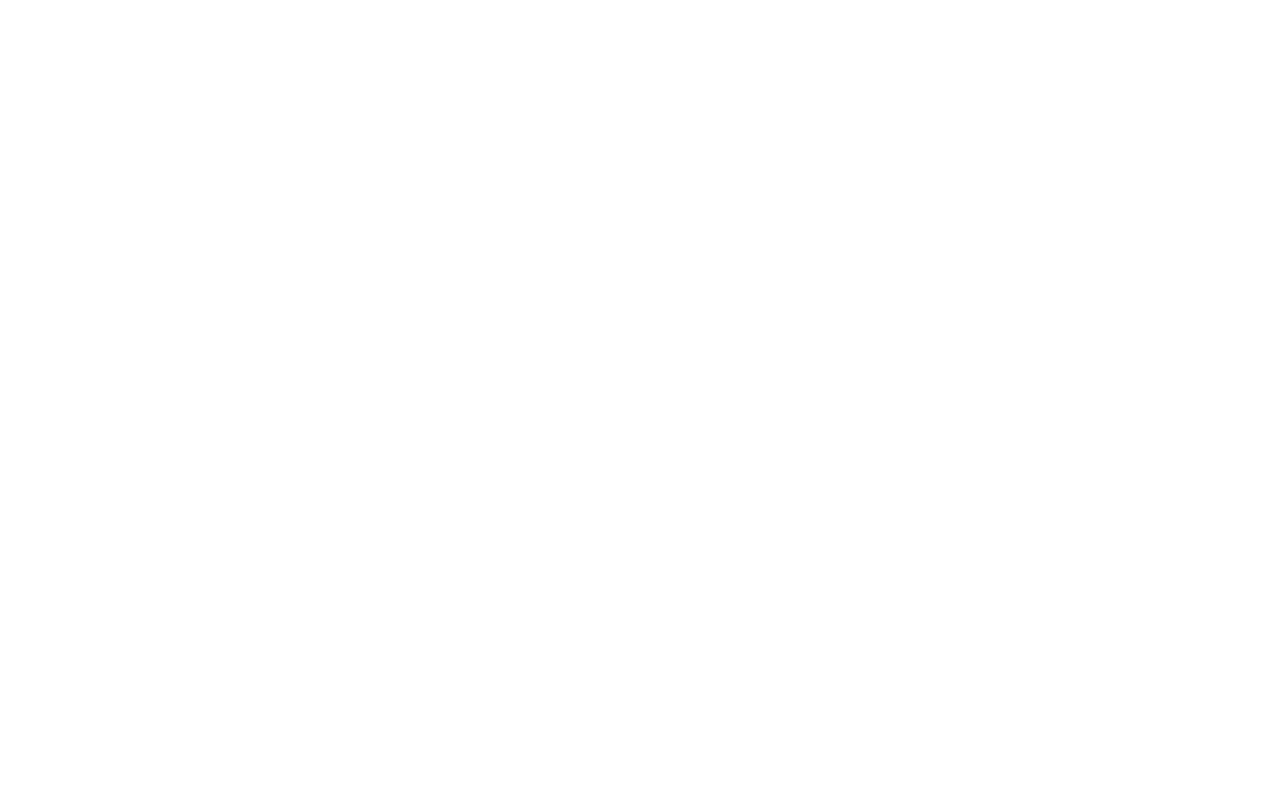
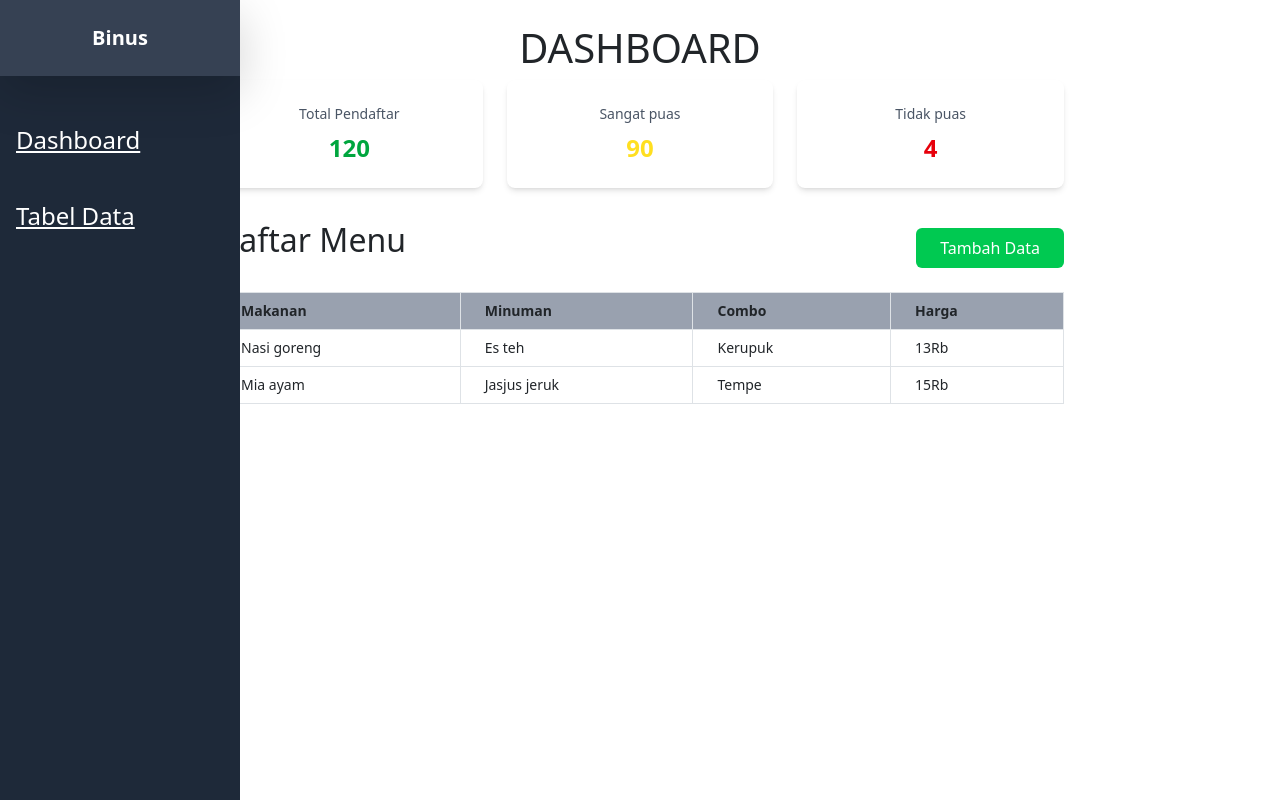
Before and after one commit to andrescrenshot/Tabel-tailwind, a React (Vite) app: page /E in a window 1280 px wide. Before the commit this address had no page. Built offline with nearby package versions, Linux system fonts and the light colour scheme.

Commit message:
react tailwind

```diff
--- a/db.json
+++ b/db.json
@@ -9,10 +9,22 @@
   ],
   "menu": [
     {
-      "id": "f32b",
-      "makanan": "moreno kecap celup",
-      "paket": "paket 4",
-      "harga": "9999"
+      "id": "79a1",
+      "makanan": "ayam",
+      "paket": "paket 1",
+      "harga": "29000"
+    },
+    {
+      "id": "ffd3",
+      "makanan": "ayyas penyet khas papua pedalaman",
+      "paket": "paket 8",
+      "harga": "20000"
+    },
+    {
+      "id": "8e99",
+      "makanan": "kopi",
+      "paket": "kontrakan",
+      "harga": "memakan"
     }
   ]
 }
--- a/package.json
+++ b/package.json
@@ -17,6 +17,7 @@
     "react-bootstrap": "^2.10.10",
     "react-dom": "^19.1.1",
     "react-router-dom": "^7.8.2",
+    "sweetalert2": "^11.23.0",
     "tailwindcss": "^4.1.13"
   },
   "devDependencies": {
--- a/src/App.jsx
+++ b/src/App.jsx
@@ -8,21 +8,27 @@
 import Tambahdata from "./pages/Tambahdata"
 import Tabeldata from "./pages/Tabeldata";
 import Editdata from "./pages/Editdata";
+import Sidnav from "./component/sidnav";
+import Dashboard from "./component/Dashboard";
 
 
 
 
 const App = () => {
   return (
-    <>
+    <div>
+      <Sidnav/>
+      <div>
+
     <Routes>
-      <Route path='/U' element={<Tabeldata/>}/>
+      <Route path='/w' element={<Tabeldata/>}/>
+      <Route path='/E' element={<Dashboard/>}/>
       <Route path='/T' element={<Tambahdata />}/>
-      <Route path='/S' element={<Editdata />}/>
+      <Route path="/edit/:id" element={<Editdata />}/>
 
     </Routes>
-
-    </>
+      </div>
+    </div>
   )
 }
 
--- a/src/component/Dashboard.jsx
+++ b/src/component/Dashboard.jsx
@@ -0,0 +1,71 @@
+import { useNavigate } from "react-router-dom";
+
+
+const Menu = () => {
+
+  return (
+    <div className="overflow-x-auto mt-4">
+      <table className="min-w-full border border-gray-200 text-sm text-left">
+        <thead className="bg-gray-400">
+          <tr>
+            <th className="px-4 py-2 border">Makanan</th>
+            <th className="px-4 py-2 border">Minuman</th>
+            <th className="px-4 py-2 border">Combo</th>
+            <th className="px-4 py-2 border">Harga</th>
+          </tr>
+        </thead>
+        <tbody>
+              <tr className="hover:bg-gray-50">
+                <td className="px-4 py-2 border">Nasi goreng</td>
+                <td className="px-4 py-2 border">Es teh</td>
+                <td className="px-4 py-2 border">Kerupuk</td>
+                <td className="px-4 py-2 border">13Rb</td>
+              </tr>
+              <tr className="hover:bg-gray-50">
+                <td className="px-4 py-2 border">Mia ayam</td>
+                <td className="px-4 py-2 border">Jasjus jeruk</td>
+                <td className="px-4 py-2 border">Tempe</td>
+                <td className="px-4 py-2 border">15Rb</td>
+              </tr>
+        </tbody>
+      </table>
+    </div>
+  );
+};
+
+function Dashboard() {
+ const navigate = useNavigate();
+  return (
+    <div className="p-6 max-w-4xl mx-auto">
+      <div>
+        <h1 className="text-3xl font-bold text-blue-600 text-center">DASHBOARD</h1>
+      </div>
+      <div className="grid grid-cols-1 md:grid-cols-3 gap-6 mb-8">
+         <div className="bg-white shadow-md rounded-lg p-6 text-center">
+          <div className="text-sm text-gray-600 mb-2">Total Pendaftar</div>
+          <div className="text-2xl font-bold text-green-600">120</div>
+        </div>
+         <div className="bg-white shadow-md rounded-lg p-6 text-center">
+          <div className="text-sm text-gray-600 mb-2">Sangat puas</div>
+          <div className="text-2xl font-bold text-yellow-300">90</div>
+        </div>
+         <div className="bg-white shadow-md rounded-lg p-6 text-center">
+          <div className="text-sm text-gray-600 mb-2">Tidak puas</div>
+          <div className="text-2xl font-bold text-red-600">4</div>
+        </div>
+      </div>
+      <div className="flex justify-between items-center mb-4">
+        <h2 className="text-2xl font-bold text-center">Daftar Menu</h2>
+         <button
+          onClick={() => navigate("/T")}
+          className="px-4 py-2 mt-2 bg-green-500 text-white rounded hover:bg-green-600 transition"
+        >
+          Tambah Data
+        </button>
+      </div>
+      <Menu />
+    </div>
+  );
+}
+
+export default Dashboard;
--- /dev/null
+++ b/src/component/sidnav.jsx
@@ -0,0 +1,26 @@
+import { useState } from "react"
+
+function Sidnav () {
+    const [open, setOpen] = useState(false);
+    return(
+        <div className="flex">
+            <div className={`fixed top-0 h-full w-60 bg-gray-800 text-white
+            ${open ? "translate-0" : "-translate-x-full"}
+            transition-transform duration-300 ease-in-out md:translate-x-0`}>
+
+                <div className="text-xl font-bold mb-8 text-center bg-gray-700 py-4 shadow-lg">Binus</div>
+
+                <nav className="space-y-3">
+                    <a href="/E" className="block py-3 px-3 rounded hover:bg-blue-600 text-2xl text-white">Dashboard</a>
+                    <a href="/w" className="block py-3 px-3 rounded hover:bg-blue-600 text-2xl text-white">Tabel Data</a>
+                    <a href="" className="block py-2 px-3 rounded hover:bg-blue-600 text-2xl"></a>
+                </nav>
+
+                <div className=""></div>
+            </div>
+        </div>
+    )
+}
+
+
+export default Sidnav;
--- a/src/pages/Editdata.jsx
+++ b/src/pages/Editdata.jsx
@@ -2,13 +2,14 @@
 import { useParams, useNavigate } from "react-router-dom";
 import axios from "axios";
 import { useEffect, useState } from "react";
+import Swal from "sweetalert2";
 
 function EditData() {
   const { id } = useParams();
   const navigate = useNavigate();
 
   const [formData, setFormData] = useState({
-        Makanan: "",
+    makanan: "",
     paket: "",
     harga: "",
   });
@@ -18,74 +19,73 @@
     const fetchData = async () => {
       try {
         const res = await axios.get(`http://localhost:5000/menu/${id}`);
-            const data = Array.isArray(res.data) ? res.data[0]
-            : res.data;
-            setFormData(data)
+        const data = Array.isArray(res.data) ? res.data[0] : res.data;
+        setFormData(data);
       } catch (err) {
         console.error("Gagal mengambil data:", err);
         alert("Gagal mengambil data!");
       } finally {
         setLoading(false);
       }
-    }
+    };
 
     fetchData();
   }, [id]);
 
   const handleChange = (e) => {
-        setFormData({ ...formData, [e.target.name]: e.target.value})
+    setFormData({ ...formData, [e.target.name]: e.target.value });
   };
 
   const handleSubmit = async (e) => {
     e.preventDefault();
     try {
-            await axios.put(`http://localhost:5000/menu/${id},formData`);
-                alert("Data berhasil diubah!");
-                navigate("/tabeldata")
+      await axios.put(`http://localhost:5000/menu/${id}`, formData);
+      Swal.fire({
+        title: "Do you want to save the changes?",
+        showDenyButton: true,
+        showCancelButton: true,
+        confirmButtonText: "Save",
+        denyButtonText: `Don't save`,
+      }).then((result) => {
+        /* Read more about isConfirmed, isDenied below */
+        if (result.isConfirmed) {
+          Swal.fire("Saved!", "", "success");
+        } else if (result.isDenied) {
+          Swal.fire("Changes are not saved", "", "info");
+        }
+      });
+      navigate("/w");
     } catch (err) {
       console.error("Gagal mengupdate data:", err);
       alert("Gagal mengupdate data!");
     }
   };
 
-    if (loading) return <p className="text-center mt-10">Loading data</p>
+  if (loading) return <p className="text-center mt-10">Loading data</p>;
 
   return (
-     <div className="container mx-auto p-4 max-w-lg">
-        <h1 className="text-3xl font-bold mb-6 text-center">
-            Edit Data
-        </h1>
+<div class="flex items-center justify-center min-h-screen">
+  <div class="p-6 max-w-lg w-full bg-white shadow-lg rounded-lg">
+
+        <h1 className="text-3xl font-bold mb-6 text-center">Edit Data</h1>
         <form
           onSubmit={handleSubmit}
           className="bg-white shadow-md rounded-lg p-6"
         >
           <div className="mb-4">
-                <label className="block text-gray-700 text-sm font-bold mb-8"
-                htmlFor="makanan"
-                >
-                    Makanan
-                </label>
+            <label htmlFor="makanan">Makanan</label>
             <input
-                id="Makanan"
-                name="Makanan"
+              id="makanan"
+              name="makanan"
               type="text"
-                value={formData.Makanan || ""}
+              value={formData.makanan || ""}
               onChange={handleChange}
               className="shadow appearance-none border rounded w-full"
               required
             />
           </div>
-        </form>
-        <form
-        onSubmit={handleSubmit}
-        className="bg-white shadow-md rounded-lg p-6"
-        >
           <div className="mb-4">
-                <label className="block text-gray-700 text-sm font-bold mb-8"
-                htmlFor="paket"
-                >
-                    paket
-                </label>
+            <label htmlFor="paket">paket</label>
             <input
               id="paket"
               name="paket"
@@ -96,17 +96,9 @@
               required
             />
           </div>
-        </form>
-        <form
-        onSubmit={handleSubmit}
-        className="bg-white shadow-md rounded-lg p-6"
-        >
+
           <div className="mb-4">
-                <label className="block text-gray-700 text-sm font-bold mb-8"
-                htmlFor="harga"
-                >
-                    harga
-                </label>
+            <label htmlFor="harga">harga</label>
             <input
               id="harga"
               name="harga"
@@ -119,13 +111,21 @@
           </div>
           <div>
             <button
-                    type="submit" className="px-4 py-2 bg-green-500 text-white rounded hover:bg-green-600 transition">
+              type="submit"
+              className="px-4 py-2 bg-green-500 text-white rounded hover:bg-green-600 transition"
+            >
               Edit
             </button>
-
+            <button
+              type="submit"
+              className="m-4 px-4 py-2 bg-green-500 text-white rounded hover:bg-gray-600 transition"
+            >
+              Kembali
+            </button>
           </div>
         </form>
       </div>
-    )
+    </div>
+  );
 }
-export default EditData
+export default EditData;
--- a/src/pages/Tabeldata.jsx
+++ b/src/pages/Tabeldata.jsx
@@ -1,7 +1,7 @@
 import { useState, useEffect } from "react";
 import { useNavigate } from "react-router-dom";
 import axios from "axios";
-
+import Swal from "sweetalert2";
 
 const Menu = () => {
   const [data, setData] = useState([]);
@@ -29,11 +29,43 @@
 
     try {
       await axios.delete(`http://localhost:5000/menu/${id}`);
-      alert("Data berhasil dihapus");
+      Swal.fire({
+  title: "Are you sure?",
+  text: "You won't be able to revert this!",
+  icon: "warning",
+  showCancelButton: true,
+  confirmButtonColor: "#3085d6",
+  cancelButtonColor: "#d33",
+  confirmButtonText: "Yes, delete it!"
+}).then((result) => {
+  if (result.isConfirmed) {
+    Swal.fire({
+      title: "Deleted!",
+      text: "Your file has been deleted.",
+      icon: "success"
+    });
+  }
+});
       setData((prev) => prev.filter((item) => item.id !== id));
     } catch (err) {
       console.error("Gagal menghapus data:", err);
-      alert("Gagal menghapus data");
+      Swal.fire({
+  title: "Are you sure?",
+  text: "You won't be able to revert this!",
+  icon: "warning",
+  showCancelButton: true,
+  confirmButtonColor: "#3085d6",
+  cancelButtonColor: "#d33",
+  confirmButtonText: "Yes, delete it!"
+}).then((result) => {
+  if (result.isConfirmed) {
+    Swal.fire({
+      title: "Deleted!",
+      text: "Your file has been deleted.",
+      icon: "success"
+    });
+  }
+});
     }
   };
 
@@ -61,7 +93,7 @@
                 <td className="px-4 py-2 border">{item.harga}</td>
                 <td className="px-4 py-2 border space-x-2">
                   <button
-                    onClick={() => navigate("/S")}
+                 onClick={() => navigate(`/edit/${item.id}`)}
                     className="px-3 py-1 bg-blue-500 text-white rounded hover:bg-blue-600 transition"
                   >
                     Edit
```
Also changed, not shown: src/pages/Tambahdata.jsx (+37 -18 lines), 1 other file (tests, documents, lock files or other folders). Lines whose indentation alone changed are shown as unchanged.
